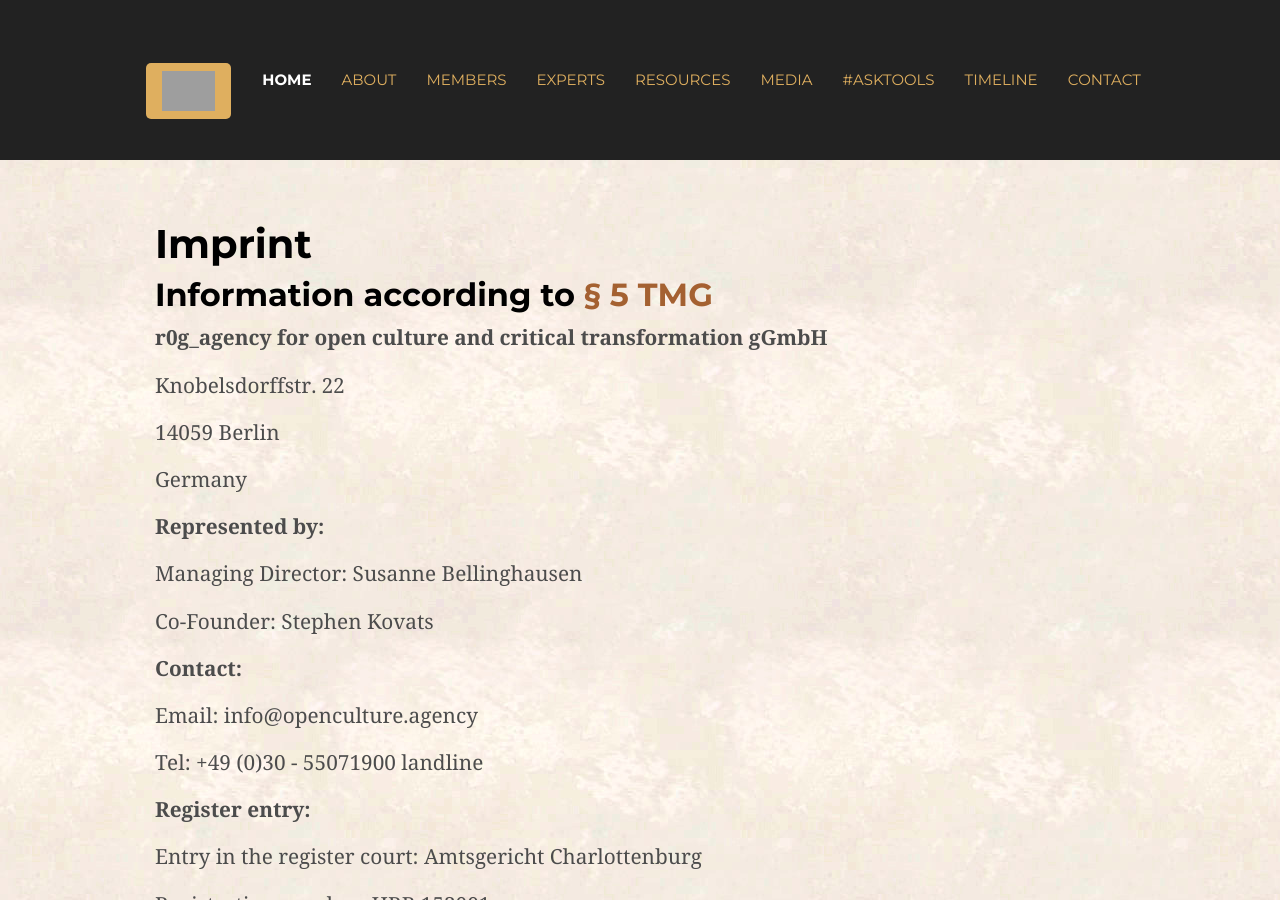
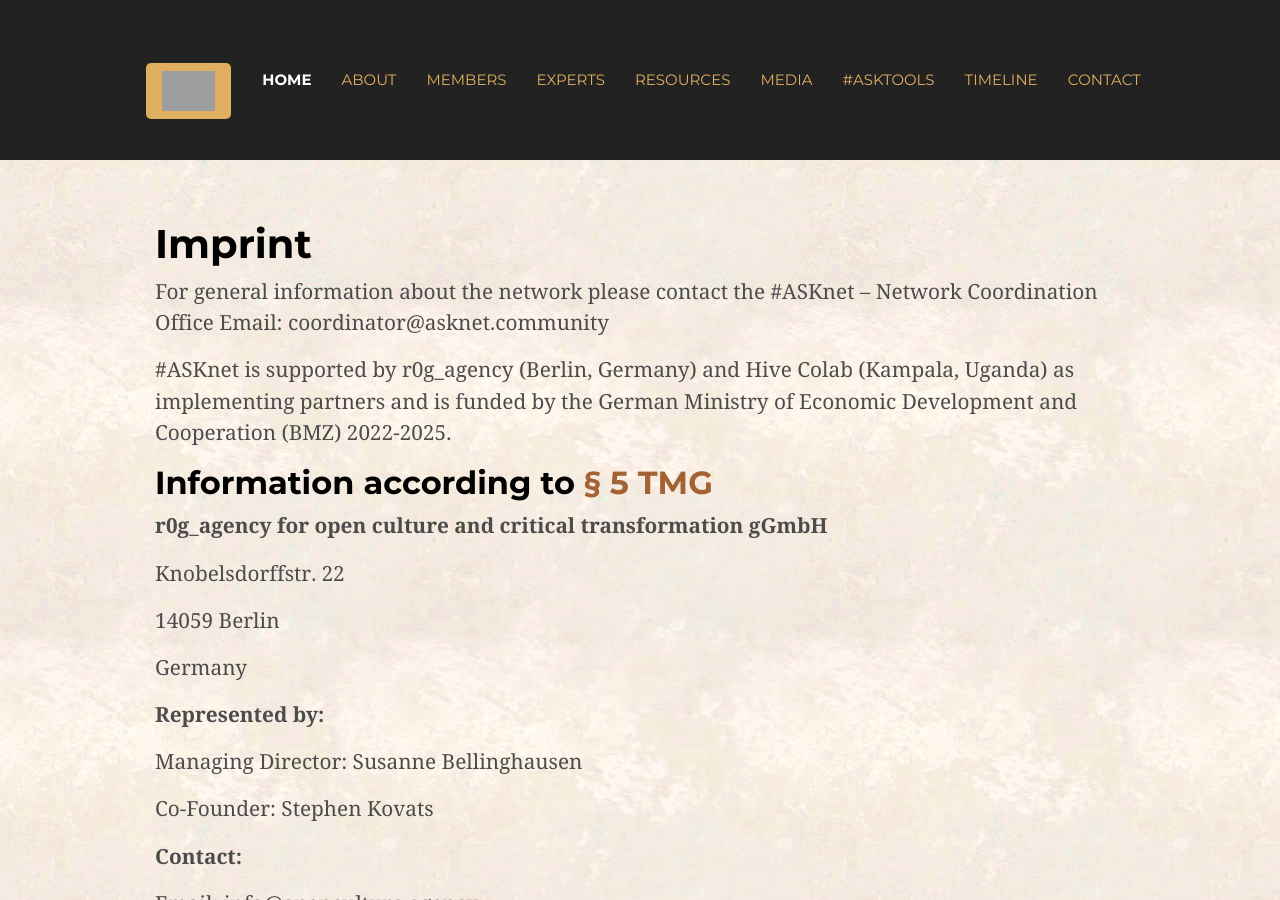
Before and after one commit to ASKnetCommunity/ASKnet.Community, a Jekyll site: the page built from _pages/imprint.md, in a window 1280 px wide and 900 px high. Built offline with Jekyll 4.4.1, drawn with Linux system fonts in a browser that asks for light colours.

Commit message:
update imprint #175

```diff
--- a/_pages/imprint.md
+++ b/_pages/imprint.md
@@ -4,6 +4,10 @@
 ---
 
 # Imprint
+
+For general information about the network please contact the #ASKnet – Network Coordination Office Email: coordinator@asknet.community
+
+#ASKnet is supported by r0g_agency (Berlin, Germany) and Hive Colab (Kampala, Uganda) as implementing partners and is funded by the German Ministry of Economic Development and Cooperation (BMZ) 2022-2025.
 
 ## Information according to [§ 5 TMG](https://www.gesetze-im-internet.de/tmg/__5.html)
 
```
